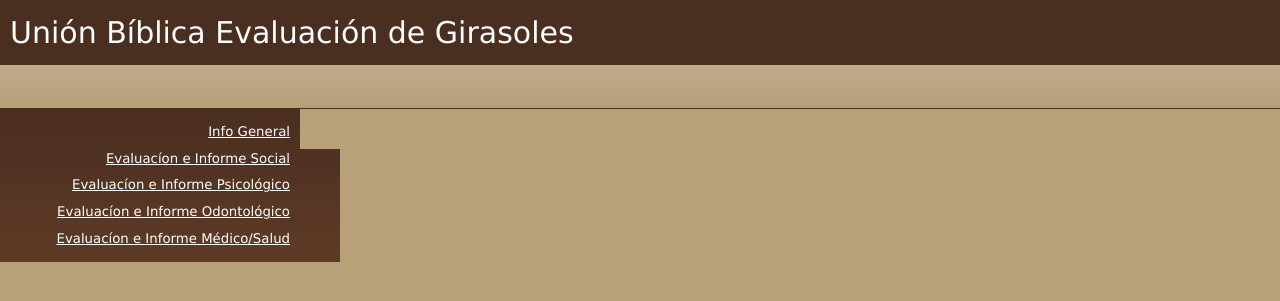
After one commit to sscalpone/HBI, a Django app: template templates/child-screen.html in a window 1280 px wide. The commit adds this page. Shown: the top 301 px of the page. Run offline with Django 3.2, Linux system fonts and the light colour scheme; the template is opened without the code that fills it, so the values that code supplies are empty.

Commit message:
Reworking layouts

```diff
--- /dev/null
+++ b/templates/child-screen.html
@@ -0,0 +1,11 @@
+{% extends 'two-column.html' %}
+
+{% block sidebar %}
+    <ul>
+        <li><a href="">Info General</a></li>
+        <li><a href="">Evaluacíon e Informe Social</a></li>
+        <li><a href="">Evaluacíon e Informe Psicológico</a></li>
+        <li><a href="">Evaluacíon e Informe Odontológico</a></li>
+        <li><a href="">Evaluacíon e Informe Médico/Salud</a></li>
+    </ul>
+{% endblock %}
--- a/templates/two-column.html
+++ b/templates/two-column.html
@@ -16,7 +16,11 @@
 
     <div class="two-column">
         <div id="sidebar">
-            {% block sidebar %}{% endblock %}
+            {% block sidebar %}
+             <ul>
+                <li>Ohai! I'm a menu item.</li>
+            </ul>
+            {% endblock %}
         </div>
         <div id="content">
             {% block content %}{% endblock %}
```
Also changed, not shown: tracker/templates/tracker/child_information.html (+1 -7 lines).
